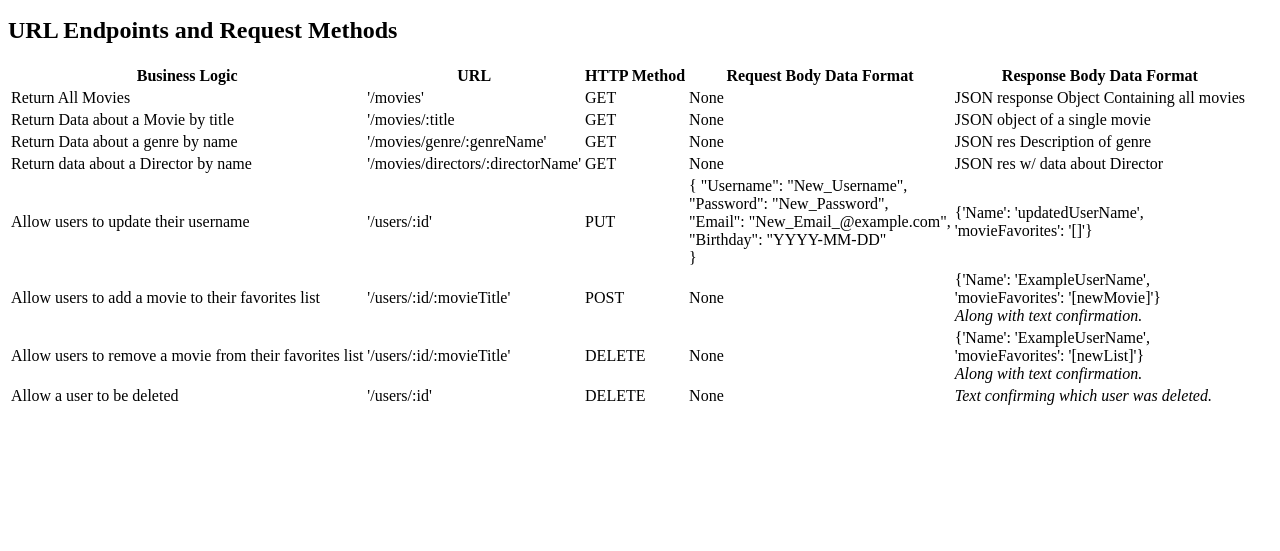
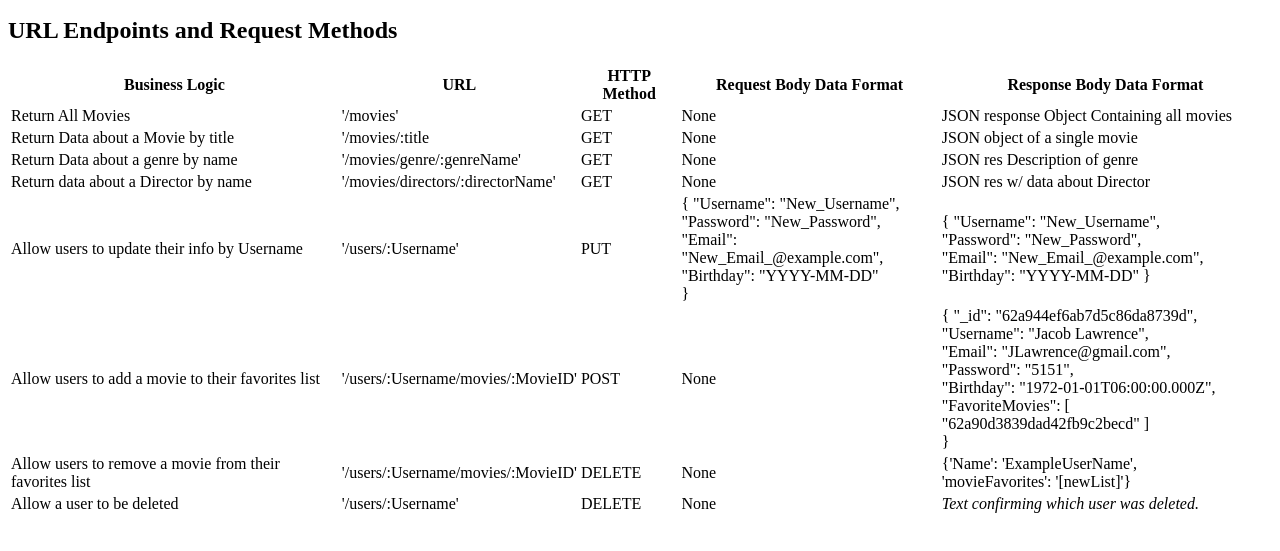
Before and after one commit to Jitrotte/movie_api, a website: page public/documentation.html in a window 1280 px wide. Shown: the part 119-670 px from the top of the page. Drawn offline with Linux system fonts and the light colour scheme.

Commit message:
corrected mongoose request

```diff
--- a/index.js
+++ b/index.js
@@ -175,9 +175,9 @@ app.post("/users/:Username/movies/:MovieID", (req, res) => {
 
 //DELETE MOVIE FROM USERS FAVORITES
 app.delete("/users/:Username/movies/:MovieID", (req, res) => {
-  Users.findOneAndDelete(
+  Users.findOneAndUpdate(
     { Username: req.params.Username },
-    { $pull: { favoriteMovies: req.params.MovieID } },
+    { $pull: { FavoriteMovies: req.params.MovieID } },
     { new: true },
     (movie, updatedUser) => {
       if (!movie) {
@@ -195,7 +195,7 @@ app.delete("/users/:Username/movies/:MovieID", (req, res) => {
   });
 });
 
-//DELETE
+//DELETE USER
 app.delete("/users/:Username", (req, res) => {
   Users.findOneAndDelete({ Username: req.params.Username })
     .then((user) => {
--- a/public/documentation.html
+++ b/public/documentation.html
@@ -53,8 +53,8 @@
         <td>JSON res w/ data about Director</td>
       </tr>
       <tr>
-        <td>Allow users to update their username</td>
-        <td>'/users/:id'</td>
+        <td>Allow users to update their info by Username</td>
+        <td>'/users/:Username'</td>
         <td>PUT</td>
         <td>{
           "Username": "New_Username",<br>
@@ -64,30 +64,40 @@
        }
 
           </td>
-        <td>{'Name': 'updatedUserName',<br>
-          'movieFavorites': '[]'}</td>
+        <td>{ "Username": "New_Username",<br>
+          "Password": "New_Password",<br>
+          "Email": "New_Email_@example.com",<br>
+          "Birthday": "YYYY-MM-DD"
+          }<br></td>
       </tr>
       <tr>
         <td>Allow users to add a movie to their favorites list</td>
-        <td>'/users/:id/:movieTitle'</td>
+        <td>'/users/:Username/movies/:MovieID'</td>
         <td>POST</td>
         <td>None</td>
-        <td>{'Name': 'ExampleUserName',<br>
-          'movieFavorites': '[newMovie]'}<br>
-        <em>Along with text confirmation.</em></td>
+        <td>{
+          "_id": "62a944ef6ab7d5c86da8739d",<br>
+          "Username": "Jacob Lawrence",<br>
+          "Email": "JLawrence@gmail.com",<br>
+          "Password": "5151",<br>
+          "Birthday": "1972-01-01T06:00:00.000Z",<br>
+          "FavoriteMovies": [
+              "62a90d3839dad42fb9c2becd"
+          ]<br>
+      }</td>
       </tr>
       <tr>
         <td>Allow users to remove a movie from their favorites list</td>
-        <td>'/users/:id/:movieTitle'</td>
+        <td>'/users/:Username/movies/:MovieID'</td>
         <td>DELETE</td>
         <td>None</td>
         <td>{'Name': 'ExampleUserName',<br>
           'movieFavorites': '[newList]'}<br>
-        <em>Along with text confirmation.</em></td>
+        </td>
       </tr>
       <tr>
         <td>Allow a user to be deleted</td>
-        <td>'/users/:id'</td>
+        <td>'/users/:Username'</td>
         <td>DELETE</td>
         <td>None</td>
         <td><em>Text confirming which user was deleted.</em></td>
```
